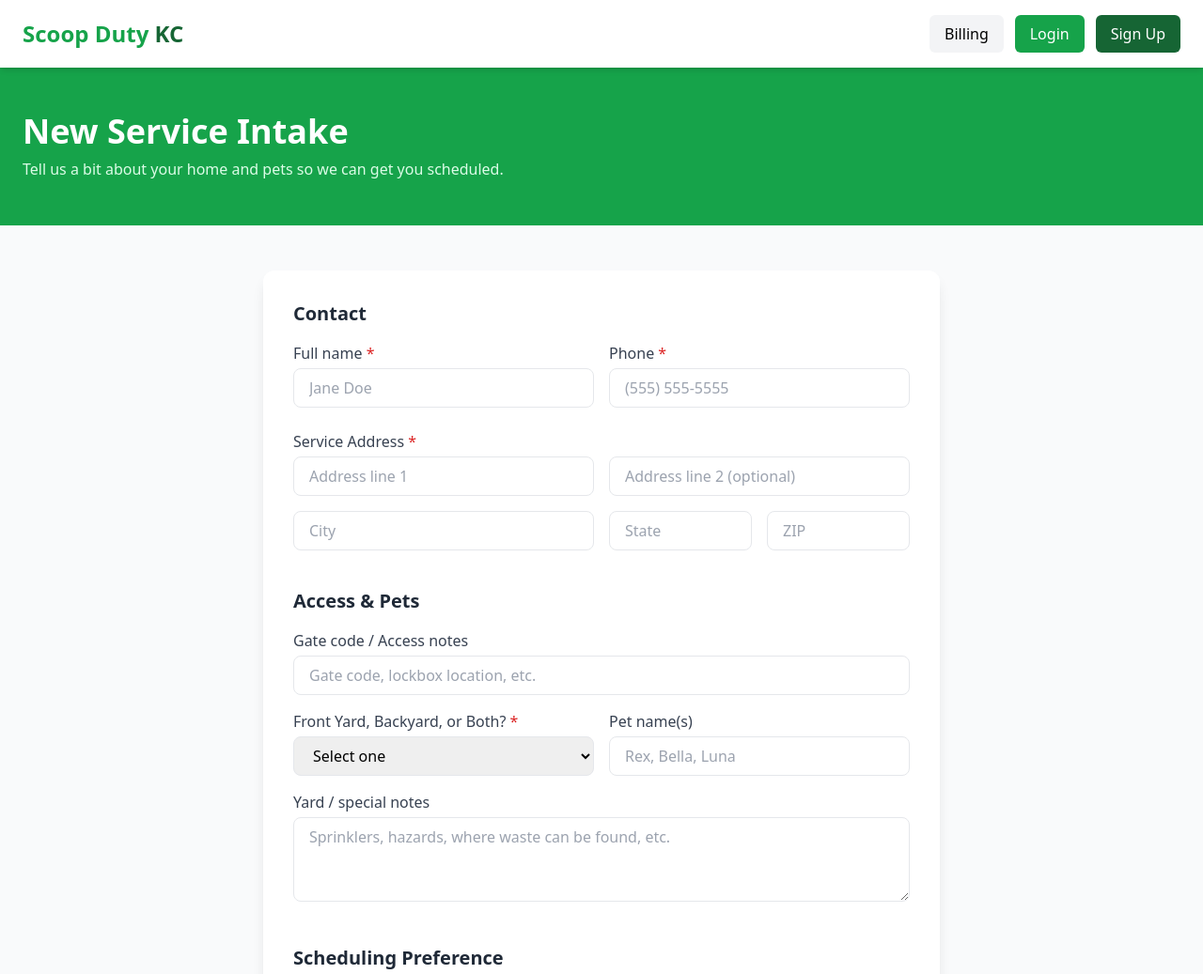
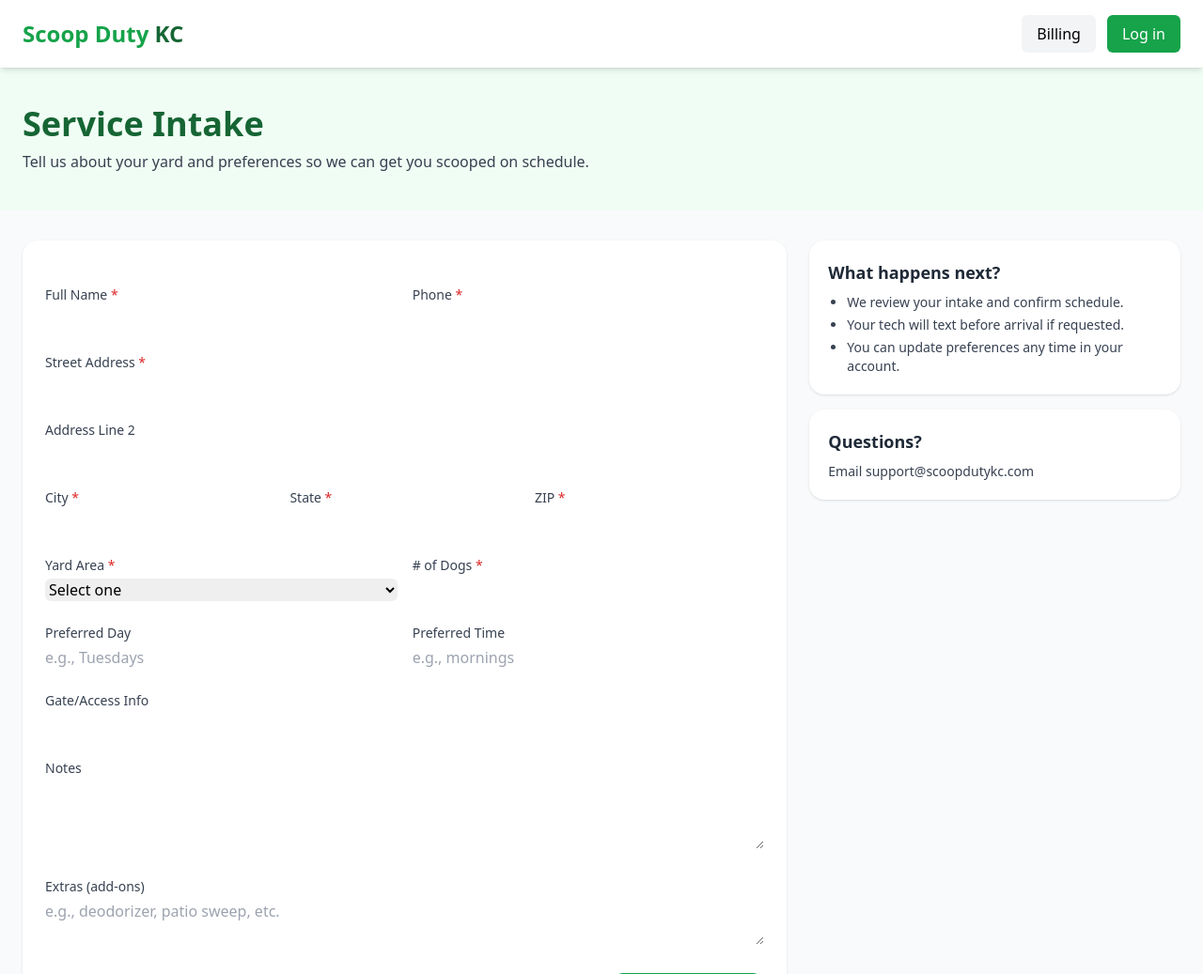
Before and after one commit to scoopdutykc/CodexScoop, a website: page intake.html in a window 1280 px wide. Shown: the top 1037 px of the page at 94% size. Drawn offline with nearby package versions, Linux system fonts and the light colour scheme; no server answers.

Commit message:
Update intake.html

```diff
--- a/intake.html
+++ b/intake.html
@@ -4,20 +4,21 @@
   <meta charset="UTF-8"/>
   <meta name="viewport" content="width=device-width, initial-scale=1.0"/>
   <title>Scoop Duty KC — Service Intake</title>
+
+  <!-- Tailwind / AOS / Feather -->
   <script src="https://cdn.tailwindcss.com"></script>
   <link href="https://unpkg.com/aos@2.3.1/dist/aos.css" rel="stylesheet">
   <script src="https://unpkg.com/aos@2.3.1/dist/aos.js"></script>
-  <script src="https://cdn.jsdelivr.net/npm/feather-icons/dist/feather.min.js"></script>
   <script src="https://unpkg.com/feather-icons"></script>
 
-  <!-- Firebase Web SDK (auth only) -->
+  <!-- Firebase Web SDK (auth only, compat) -->
   <script src="https://www.gstatic.com/firebasejs/9.6.0/firebase-app-compat.js"></script>
   <script src="https://www.gstatic.com/firebasejs/9.6.0/firebase-auth-compat.js"></script>
 
   <style>
-    .card { box-shadow: 0 10px 15px -3px rgba(0,0,0,.1), 0 4px 6px -4px rgba(0,0,0,.1) }
+    .card { transition: transform .2s ease }
     .card:hover { transform: translateY(-3px) }
-    .req:after { content:" *"; color: #dc2626; }
+    .req:after { content: " *"; color: #dc2626; }
   </style>
 </head>
 <body class="font-sans bg-gray-50">
@@ -30,119 +31,143 @@
         </a>
         <div class="hidden md:flex space-x-3">
           <a href="/billing" class="px-4 py-2 rounded-md bg-gray-100 hover:bg-gray-200 transition font-medium">Billing</a>
-          <button id="loginBtn" class="px-4 py-2 rounded-md bg-green-600 text-white hover:bg-green-700 transition font-medium">Login</button>
-          <button id="signupBtn" class="px-4 py-2 rounded-md bg-green-800 text-white hover:bg-green-900 transition font-medium">Sign Up</button>
+          <button id="loginBtn" class="px-4 py-2 rounded-md bg-green-600 text-white hover:bg-green-700 transition">Log in</button>
+          <button id="logoutBtn" class="px-4 py-2 rounded-md bg-gray-100 hover:bg-gray-200 transition hidden">Log out</button>
         </div>
-        <button class="md:hidden focus:outline-none"><i data-feather="menu"></i></button>
       </div>
     </div>
   </nav>
 
   <!-- Header -->
-  <header class="bg-green-600 text-white">
-    <div class="container mx-auto px-6 py-12">
-      <h1 class="text-3xl md:text-4xl font-bold" data-aos="fade-up">New Service Intake</h1>
-      <p class="mt-2 text-green-100" data-aos="fade-up" data-aos-delay="100">
-        Tell us a bit about your home and pets so we can get you scheduled.
-      </p>
+  <header class="bg-green-50">
+    <div class="container mx-auto px-6 py-10">
+      <h1 class="text-3xl md:text-4xl font-extrabold text-green-800 mb-2">Service Intake</h1>
+      <p class="text-gray-700">Tell us about your yard and preferences so we can get you scooped on schedule.</p>
     </div>
   </header>
 
   <!-- Form -->
-  <section class="py-12">
-    <div class="container mx-auto px-6 max-w-3xl">
-      <form id="intakeForm" class="bg-white rounded-xl p-6 md:p-8 card transition" data-aos="fade-up">
-        <!-- Hidden fields we pass along -->
-        <input type="hidden" id="sessionId" name="sessionId"/>
+  <main class="container mx-auto px-6 py-8">
+    <div class="grid grid-cols-1 lg:grid-cols-3 gap-6">
+      <section class="lg:col-span-2">
+        <form id="intakeForm" class="bg-white rounded-2xl shadow card p-6 space-y-6" data-aos="fade-up" novalidate>
+          <!-- Hidden: Stripe Session (if present in URL) -->
+          <input type="hidden" id="sessionId" />
 
-        <!-- Contact -->
-        <h2 class="text-xl font-bold text-gray-800 mb-4">Contact</h2>
-        <div class="grid md:grid-cols-2 gap-4">
+          <div class="grid grid-cols-1 md:grid-cols-2 gap-4">
             <div>
-            <label class="block text-gray-700 font-medium mb-1 req">Full name</label>
-            <input id="fullName" name="fullName" required class="w-full px-4 py-2 border rounded-lg focus:ring-2 focus:ring-green-500 focus:border-green-500" placeholder="Jane Doe"/>
+              <label for="fullName" class="block text-sm font-medium text-gray-700 req">Full Name</label>
+              <input id="fullName" type="text" class="mt-1 w-full rounded-md border-gray-300 focus:border-green-500 focus:ring-green-500" required />
             </div>
             <div>
-            <label class="block text-gray-700 font-medium mb-1 req">Phone</label>
-            <input id="phone" name="phone" required class="w-full px-4 py-2 border rounded-lg focus:ring-2 focus:ring-green-500 focus:border-green-500" placeholder="(555) 555-5555"/>
+              <label for="phone" class="block text-sm font-medium text-gray-700 req">Phone</label>
+              <input id="phone" type="tel" class="mt-1 w-full rounded-md border-gray-300 focus:border-green-500 focus:ring-green-500" required />
             </div>
           </div>
 
-        <div class="mt-6">
-          <label class="block text-gray-700 font-medium mb-1 req">Service Address</label>
-          <div class="grid md:grid-cols-2 gap-4">
-            <input id="addr1" name="addr1" required class="w-full px-4 py-2 border rounded-lg focus:ring-2 focus:ring-green-500 focus:border-green-500" placeholder="Address line 1"/>
-            <input id="addr2" name="addr2" class="w-full px-4 py-2 border rounded-lg focus:ring-2 focus:ring-green-500 focus:border-green-500" placeholder="Address line 2 (optional)"/>
-            <input id="city" name="city" required class="w-full px-4 py-2 border rounded-lg focus:ring-2 focus:ring-green-500 focus:border-green-500" placeholder="City"/>
-            <div class="grid grid-cols-2 gap-4">
-              <input id="state" name="state" required class="w-full px-4 py-2 border rounded-lg focus:ring-2 focus:ring-green-500 focus:border-green-500" placeholder="State"/>
-              <input id="zip" name="zip" required class="w-full px-4 py-2 border rounded-lg focus:ring-2 focus:ring-green-500 focus:border-green-500" placeholder="ZIP"/>
+          <div>
+            <label class="block text-sm font-medium text-gray-700 req">Street Address</label>
+            <input id="addr1" type="text" class="mt-1 w-full rounded-md border-gray-300 focus:border-green-500 focus:ring-green-500" required />
           </div>
+
+          <div>
+            <label class="block text-sm font-medium text-gray-700">Address Line 2</label>
+            <input id="addr2" type="text" class="mt-1 w-full rounded-md border-gray-300 focus:border-green-500 focus:ring-green-500" />
+          </div>
+
+          <div class="grid grid-cols-1 md:grid-cols-3 gap-4">
+            <div>
+              <label for="city" class="block text-sm font-medium text-gray-700 req">City</label>
+              <input id="city" type="text" class="mt-1 w-full rounded-md border-gray-300 focus:border-green-500 focus:ring-green-500" required />
+            </div>
+            <div>
+              <label for="state" class="block text-sm font-medium text-gray-700 req">State</label>
+              <input id="state" type="text" maxlength="2" class="mt-1 w-full rounded-md border-gray-300 focus:border-green-500 focus:ring-green-500 uppercase" required />
+            </div>
+            <div>
+              <label for="zip" class="block text-sm font-medium text-gray-700 req">ZIP</label>
+              <input id="zip" type="text" inputmode="numeric" pattern="[0-9]*" class="mt-1 w-full rounded-md border-gray-300 focus:border-green-500 focus:ring-green-500" required />
             </div>
           </div>
 
-        <!-- Access & Pets -->
-        <h2 class="text-xl font-bold text-gray-800 mt-10 mb-4">Access & Pets</h2>
-        <div class="grid md:grid-cols-2 gap-4">
-          <div class="md:col-span-2">
-            <label class="block text-gray-700 font-medium mb-1">Gate code / Access notes</label>
-            <input id="access" name="access" class="w-full px-4 py-2 border rounded-lg focus:ring-2 focus:ring-green-500 focus:border-green-500" placeholder="Gate code, lockbox location, etc."/>
-          </div>
+          <div class="grid grid-cols-1 md:grid-cols-2 gap-4">
             <div>
-            <label class="block text-gray-700 font-medium mb-1 req">Front Yard, Backyard, or Both?</label>
-            <select id="area" name="area" required class="w-full px-4 py-2 border rounded-lg focus:ring-2 focus:ring-green-500 focus:border-green-500">
+              <label for="area" class="block text-sm font-medium text-gray-700 req">Yard Area</label>
+              <select id="area" class="mt-1 w-full rounded-md border-gray-300 focus:border-green-500 focus:ring-green-500" required>
                 <option value="">Select one</option>
-              <option>Front Yard</option>
-              <option>Backyard</option>
-              <option>Both</option>
+                <option value="small">&lt; 1/8 acre</option>
+                <option value="medium">1/8 – 1/4 acre</option>
+                <option value="large">&gt; 1/4 acre</option>
               </select>
             </div>
             <div>
-            <label class="block text-gray-700 font-medium mb-1">Pet name(s)</label>
-            <input id="pets" name="pets" class="w-full px-4 py-2 border rounded-lg focus:ring-2 focus:ring-green-500 focus:border-green-500" placeholder="Rex, Bella, Luna"/>
-          </div>
-          <div class="md:col-span-2">
-            <label class="block text-gray-700 font-medium mb-1">Yard / special notes</label>
-            <textarea id="notes" name="notes" rows="3" class="w-full px-4 py-2 border rounded-lg focus:ring-2 focus:ring-green-500 focus:border-green-500" placeholder="Sprinklers, hazards, where waste can be found, etc."></textarea>
+              <label for="pets" class="block text-sm font-medium text-gray-700 req"># of Dogs</label>
+              <input id="pets" type="number" min="1" class="mt-1 w-full rounded-md border-gray-300 focus:border-green-500 focus:ring-green-500" required />
             </div>
           </div>
 
-        <!-- Scheduling -->
-        <h2 class="text-xl font-bold text-gray-800 mt-10 mb-4">Scheduling Preference</h2>
-        <div class="grid md:grid-cols-2 gap-4">
+          <div class="grid grid-cols-1 md:grid-cols-2 gap-4">
             <div>
-            <label class="block text-gray-700 font-medium mb-1">Preferred day (e.g., Tuesdays)</label>
-            <input id="prefDay" name="prefDay" class="w-full px-4 py-2 border rounded-lg focus:ring-2 focus:ring-green-500 focus:border-green-500" placeholder="Tuesdays"/>
+              <label for="prefDay" class="block text-sm font-medium text-gray-700">Preferred Day</label>
+              <input id="prefDay" type="text" placeholder="e.g., Tuesdays" class="mt-1 w-full rounded-md border-gray-300 focus:border-green-500 focus:ring-green-500" />
             </div>
             <div>
-            <label class="block text-gray-700 font-medium mb-1">Preferred time window (e.g., 1–3 PM)</label>
-            <input id="prefTime" name="prefTime" class="w-full px-4 py-2 border rounded-lg focus:ring-2 focus:ring-green-500 focus:border-green-500" placeholder="1–3 PM"/>
-          </div>
-          <div class="md:col-span-2">
-            <label class="block text-gray-700 font-medium mb-1">Anything else we should know?</label>
-            <textarea id="extra" name="extra" rows="3" class="w-full px-4 py-2 border rounded-lg focus:ring-2 focus:ring-green-500 focus:border-green-500"></textarea>
+              <label for="prefTime" class="block text-sm font-medium text-gray-700">Preferred Time</label>
+              <input id="prefTime" type="text" placeholder="e.g., mornings" class="mt-1 w-full rounded-md border-gray-300 focus:border-green-500 focus:ring-green-500" />
             </div>
           </div>
 
-        <!-- Submit -->
-        <div class="mt-8 flex items-center gap-4">
-          <button id="submitBtn" type="submit" class="bg-green-600 text-white px-8 py-3 rounded-full font-semibold hover:bg-green-700 transition">
+          <div>
+            <label for="access" class="block text-sm font-medium text-gray-700">Gate/Access Info</label>
+            <input id="access" type="text" class="mt-1 w-full rounded-md border-gray-300 focus:border-green-500 focus:ring-green-500" />
+          </div>
+
+          <div>
+            <label for="notes" class="block text-sm font-medium text-gray-700">Notes</label>
+            <textarea id="notes" rows="3" class="mt-1 w-full rounded-md border-gray-300 focus:border-green-500 focus:ring-green-500"></textarea>
+          </div>
+
+          <div>
+            <label for="extra" class="block text-sm font-medium text-gray-700">Extras (add-ons)</label>
+            <textarea id="extra" rows="2" class="mt-1 w-full rounded-md border-gray-300 focus:border-green-500 focus:ring-green-500" placeholder="e.g., deodorizer, patio sweep, etc."></textarea>
+          </div>
+
+          <div class="flex items-center justify-between">
+            <p id="status" class="text-sm text-gray-600"></p>
+            <button id="submitBtn" type="submit" class="px-6 py-3 rounded-xl bg-green-600 text-white font-semibold hover:bg-green-700 transition">
               Submit Intake
             </button>
-          <span id="status" class="text-sm text-gray-500"></span>
           </div>
         </form>
-    </div>
       </section>
 
-  <footer class="bg-gray-800 text-white py-10">
-    <div class="container mx-auto px-6 text-center text-gray-400">
-      &copy; 2025 Scoop Duty KC. All rights reserved.
+      <!-- Sidebar -->
+      <aside class="space-y-4">
+        <div class="bg-white rounded-2xl shadow card p-5" data-aos="fade-left">
+          <h3 class="text-lg font-semibold text-gray-800 mb-2">What happens next?</h3>
+          <ul class="text-sm text-gray-700 list-disc pl-5 space-y-1">
+            <li>We review your intake and confirm schedule.</li>
+            <li>Your tech will text before arrival if requested.</li>
+            <li>You can update preferences any time in your account.</li>
+          </ul>
+        </div>
+        <div class="bg-white rounded-2xl shadow card p-5" data-aos="fade-left" data-aos-delay="100">
+          <h3 class="text-lg font-semibold text-gray-800 mb-2">Questions?</h3>
+          <p class="text-sm text-gray-700">Email support@scoopdutykc.com</p>
+        </div>
+      </aside>
+    </div>
+  </main>
+
+  <!-- Footer -->
+  <footer class="bg-white border-t">
+    <div class="container mx-auto px-6 py-8 text-sm text-gray-500">
+      © <span id="year"></span> Scoop Duty KC. All rights reserved.
     </div>
   </footer>
 
   <script>
-    // Firebase init (auth only)
+    // Firebase init (auth only) — keep your existing project values
     const firebaseConfig = {
       apiKey: "AIzaSyBiCaBDOOql_0MO1KRWaATh-ATc60TutMw",
       authDomain: "scoop-duty.firebaseapp.com",
@@ -156,96 +181,90 @@
 
     AOS.init({ duration: 800, easing: 'ease-in-out', once: true });
     feather.replace();
+    document.getElementById('year').textContent = new Date().getFullYear();
 
-    // Nav login/signup behavior
+    // Simple auth-aware nav
+    const loginBtn = document.getElementById('loginBtn');
+    const logoutBtn = document.getElementById('logoutBtn');
+    loginBtn.addEventListener('click', () => auth.signInWithPopup(new firebase.auth.GoogleAuthProvider()));
+    logoutBtn.addEventListener('click', () => auth.signOut());
     auth.onAuthStateChanged((user) => {
-      const loginBtn = document.getElementById('loginBtn');
-      const signupBtn = document.getElementById('signupBtn');
-      if (user) {
-        if (loginBtn) loginBtn.textContent = 'Account';
-        if (signupBtn) signupBtn.textContent = 'Logout';
-        if (user.displayName) document.getElementById('fullName').value = user.displayName;
-      } else {
-        if (loginBtn) loginBtn.textContent = 'Login';
-        if (signupBtn) signupBtn.textContent = 'Sign Up';
-      }
+      if (user) { loginBtn.classList.add('hidden'); logoutBtn.classList.remove('hidden'); }
+      else { loginBtn.classList.remove('hidden'); logoutBtn.classList.add('hidden'); }
     });
 
-    document.getElementById('loginBtn').addEventListener('click', () => {
-      if (auth.currentUser) {
-        window.location.href = '/account';
-      } else {
-        const provider = new firebase.auth.GoogleAuthProvider();
-        auth.signInWithPopup(provider).catch(err => alert('Login error: ' + (err?.message || err)));
-      }
-    });
-    document.getElementById('signupBtn').addEventListener('click', () => {
-      if (auth.currentUser) {
-        auth.signOut();
-      } else {
-        const provider = new firebase.auth.GoogleAuthProvider();
-        auth.signInWithPopup(provider).catch(err => alert('Signup error: ' + (err?.message || err)));
-      }
-    });
+    // Grab Stripe session id from URL (if present) for your records
+    const params = new URLSearchParams(window.location.search);
+    const sessionId = params.get('session_id') || params.get('sessionId') || '';
+    if (sessionId) document.getElementById('sessionId').value = sessionId;
 
-    // Capture Stripe session_id from redirect
-    const params = new URLSearchParams(location.search);
-    const sessionId = params.get('session_id') || '';
-    document.getElementById('sessionId').value = sessionId;
-
-    // Submit -> POST to server (server writes to Firestore via Admin)
-    document.getElementById('intakeForm').addEventListener('submit', async (e) => {
-      e.preventDefault();
+    // Submit handler — POSTS to /api/intake so Firestore actually saves it
+    const form = document.getElementById('intakeForm');
     const status = document.getElementById('status');
     const btn = document.getElementById('submitBtn');
 
+    form.addEventListener('submit', async (e) => {
+      e.preventDefault();
       try {
         const user = auth.currentUser;
-        if (!user) { alert('Please sign in first.'); return; }
+        if (!user) {
+          alert('Please log in before submitting your intake.');
+          return;
+        }
 
-        btn.disabled = true; btn.classList.add('opacity-70','cursor-not-allowed');
+        btn.disabled = true;
+        btn.classList.add('opacity-70','cursor-not-allowed');
         status.textContent = 'Submitting...';
 
         const body = {
-          sessionId: document.getElementById('sessionId').value,
-          fullName:  document.getElementById('fullName').value,
-          phone:     document.getElementById('phone').value,
-          address: {
-            line1: document.getElementById('addr1').value,
-            line2: document.getElementById('addr2').value,
-            city:  document.getElementById('city').value,
-            state: document.getElementById('state').value,
-            zip:   document.getElementById('zip').value,
-          },
-          access:   document.getElementById('access').value,
-          area:     document.getElementById('area').value,
-          pets:     document.getElementById('pets').value,
-          notes:    document.getElementById('notes').value,
-          prefDay:  document.getElementById('prefDay').value,
-          prefTime: document.getElementById('prefTime').value,
-          extra:    document.getElementById('extra').value,
+          sessionId: document.getElementById('sessionId').value.trim(),
+          fullName:  document.getElementById('fullName').value.trim(),
+          phone:     document.getElementById('phone').value.trim(),
+          addr1:     document.getElementById('addr1').value.trim(),
+          addr2:     document.getElementById('addr2').value.trim(),
+          city:      document.getElementById('city').value.trim(),
+          state:     document.getElementById('state').value.trim(),
+          zip:       document.getElementById('zip').value.trim(),
+          area:      document.getElementById('area').value,
+          access:    document.getElementById('access').value.trim(),
+          pets:      document.getElementById('pets').value,
+          notes:     document.getElementById('notes').value.trim(),
+          prefDay:   document.getElementById('prefDay').value.trim(),
+          prefTime:  document.getElementById('prefTime').value.trim(),
+          extra:     document.getElementById('extra').value.trim(),
         };
 
+        // Basic front-end validation (keeps your UX safe)
+        if (!body.fullName || !body.phone || !body.addr1 || !body.city || !body.state || !body.zip || !body.area || !body.pets) {
+          throw new Error('Please complete all required fields.');
+        }
+
         const token = await user.getIdToken();
-        const resp = await fetch('/api/submit-intake', {
+
+        // 🔁 Key fix: point to /api/intake (server writes to Firestore)
+        const resp = await fetch('/api/intake', {
           method: 'POST',
-          headers: { 'Content-Type': 'application/json', 'Authorization': `Bearer ${token}` },
+          headers: {
+            'Content-Type': 'application/json',
+            'Authorization': `Bearer ${token}`,
+          },
           body: JSON.stringify(body)
         });
 
-        const data = await resp.json();
+        const data = await resp.json().catch(() => ({}));
         if (!resp.ok) throw new Error(data?.error || 'Failed to submit intake');
 
         status.textContent = 'Thanks! Your intake has been received.';
         btn.textContent = 'Submitted';
-        // Optionally redirect after success:
+        // Optional redirect after success:
         // window.location.href = '/account';
       } catch (err) {
         console.error(err);
         alert('Intake error: ' + (err?.message || err));
         status.textContent = '';
       } finally {
-        btn.disabled = false; btn.classList.remove('opacity-70','cursor-not-allowed');
+        btn.disabled = false;
+        btn.classList.remove('opacity-70','cursor-not-allowed');
       }
     });
   </script>
```
Lines whose indentation alone changed are shown as unchanged.
